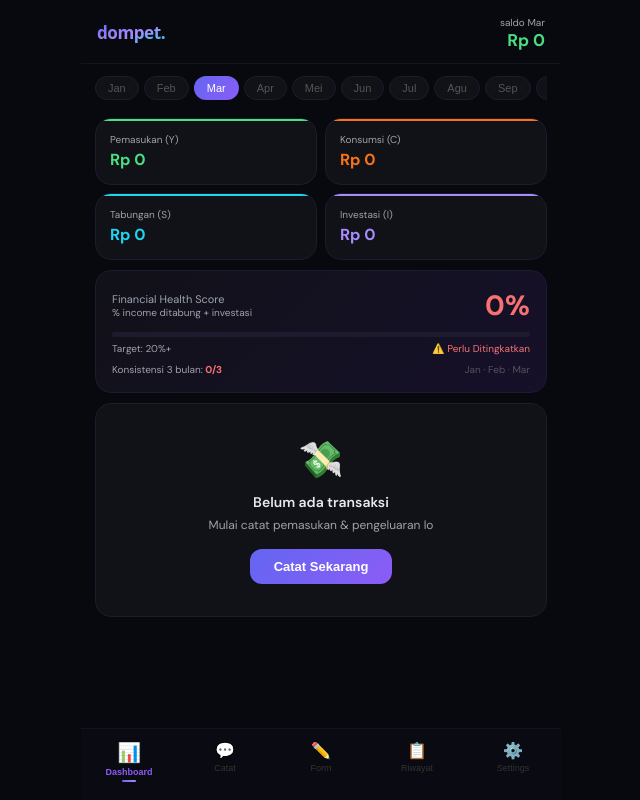
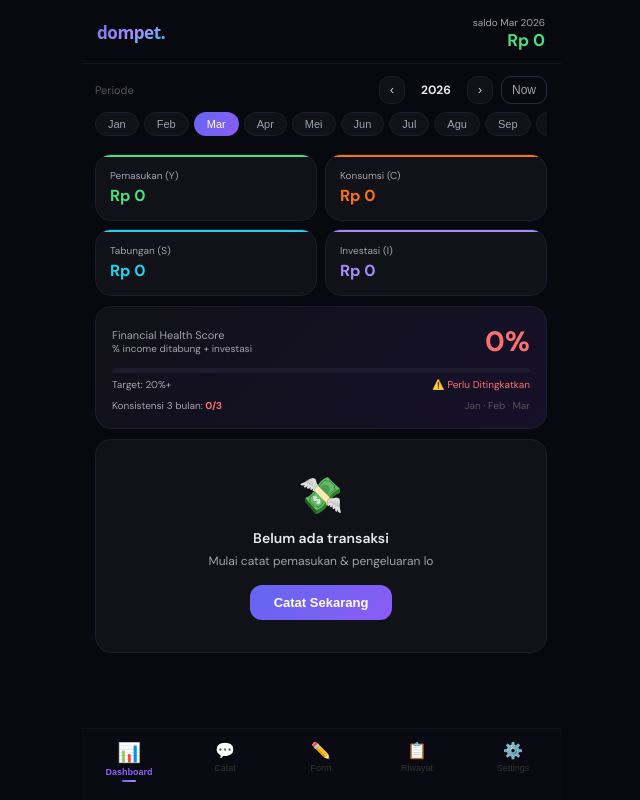
Before and after one commit to Lockstock13/Dompet, a React (Vite) app: page / in a window 1280 px wide. Both pictures are taken after a click on the button "Lewati, pakai parsing lokal". Shown: the whole page, without its empty margins (319-959 px from the left). Built offline with nearby package versions, Linux system fonts and the light colour scheme.

Commit message:
Refine dashboard period controls and clarity

```diff
--- a/src/App.jsx
+++ b/src/App.jsx
@@ -147,6 +147,7 @@ export default function App() {
   const [transactions, setTransactions] = useState([]);
   const [activeTab, setActiveTab] = useState("dashboard");
   const [selectedMonth, setSelectedMonth] = useState(new Date().getMonth());
+  const [selectedYear, setSelectedYear] = useState(new Date().getFullYear());
   const [chatMsgs, setChatMsgs] = useState([{ role:"assistant", text:"Hei! Catat transaksi lo dengan natural.\n\nContoh:\n• \"makan siang 45rb\"\n• \"gajian 8jt\"\n• \"side job foto 1.8jt\"\n• \"cicilan HP 1.2jt\" 💸" }]);
   const [chatInput, setChatInput] = useState("");
   const [parsing, setParsing] = useState(false);
@@ -197,7 +198,7 @@ export default function App() {
   };
 
   // Stats
-  const yr = new Date().getFullYear();
+  const yr = selectedYear;
   const monthTxs = transactions.filter(t => { const d = new Date(t.date); return d.getMonth()===selectedMonth && d.getFullYear()===yr; });
   const totalY = monthTxs.filter(t=>t.type==="income").reduce((s,t)=>s+t.amount,0);
   const totalC = monthTxs.filter(t=>t.type==="expense").reduce((s,t)=>s+t.amount,0);
@@ -576,7 +577,7 @@ Return ONLY this JSON (no markdown, no explanation):
     {name:"Konsumsi",value:totalC,color:"#f97316"},
     {name:"Tabungan",value:totalS,color:"#22d3ee"},
     {name:"Investasi",value:totalI,color:"#a78bfa"},
-    {name:"Sisa",value:Math.max(balance,0),color:"#4ade80"},
+    {name:"Saldo",value:Math.max(balance,0),color:"#94a3b8"},
   ].filter(d=>d.value>0);
 
   const barData = MONTHS.map((m,i) => {
@@ -667,26 +668,36 @@ Return ONLY this JSON (no markdown, no explanation):
       {/* Header */}
       <div style={{padding:"16px 16px 12px",position:"sticky",top:0,background:"#08080f",zIndex:10,borderBottom:"1px solid #141420"}}>
         <div style={{display:"flex",justifyContent:"space-between",alignItems:"center"}}>
-          <div style={{transform:"translateY(-1px)"}}><Wordmark size={22} gradientId="wmHeader" /></div>
-          <div style={{textAlign:"right"}}>
-            <div style={{fontSize:10,color:"#a1a1aa"}}>saldo {MONTHS[selectedMonth]}</div>
-            <div style={{fontSize:17,fontWeight:700,color:balance>=0?"#4ade80":"#f87171"}}>{formatShort(balance)}</div>
+            <div style={{transform:"translateY(-1px)"}}><Wordmark size={22} gradientId="wmHeader" /></div>
+            <div style={{textAlign:"right"}}>
+              <div style={{fontSize:10,color:"#a1a1aa"}}>saldo {MONTHS[selectedMonth]} {yr}</div>
+              <div style={{fontSize:17,fontWeight:700,color:balance>=0?"#4ade80":"#f87171"}}>{formatShort(balance)}</div>
+            </div>
           </div>
         </div>
-      </div>
 
       <div style={{padding:"12px 14px 0"}}>
 
         {/* DASHBOARD */}
         {activeTab==="dashboard" && (
           <div className="fade">
+            {/* Year controls */}
+            <div style={{display:"flex",justifyContent:"space-between",alignItems:"center",marginBottom:8}}>
+              <div style={{fontSize:11,color:"#52525b"}}>Periode</div>
+              <div style={{display:"flex",alignItems:"center",gap:8}}>
+                <button onClick={()=>setSelectedYear(y=>y-1)} style={{padding:"6px 10px",borderRadius:10,background:"#111118",border:"1px solid #1c1c2e",color:"#cbd5e1",fontSize:12}}>‹</button>
+                <div style={{fontSize:12,fontWeight:700,color:"#e8e8f0",minWidth:46,textAlign:"center"}}>{yr}</div>
+                <button onClick={()=>setSelectedYear(y=>y+1)} style={{padding:"6px 10px",borderRadius:10,background:"#111118",border:"1px solid #1c1c2e",color:"#cbd5e1",fontSize:12}}>›</button>
+                <button onClick={()=>{const d=new Date();setSelectedYear(d.getFullYear());setSelectedMonth(d.getMonth());}} style={{padding:"6px 10px",borderRadius:10,background:"transparent",border:"1px solid #2a2a3e",color:"#9ca3af",fontSize:12}}>Now</button>
+              </div>
+            </div>
             {/* Month picker */}
             <div style={{display:"flex",gap:5,overflowX:"auto",paddingBottom:10,marginBottom:8}}>
               {MONTHS.map((m,i)=>(
                 <button key={i} onClick={()=>setSelectedMonth(i)} style={{
                   padding:"5px 12px",borderRadius:50,fontSize:11,fontWeight:500,whiteSpace:"nowrap",flexShrink:0,
                   background:selectedMonth===i?"linear-gradient(135deg,#6366f1,#8b5cf6)":"#111118",
-                  color:selectedMonth===i?"white":"#555",
+                  color:selectedMonth===i?"white":"#9ca3af",
                   border:"1px solid "+(selectedMonth===i?"transparent":"#1c1c2e"),
                 }}>{m}</button>
               ))}
@@ -738,7 +749,7 @@ Return ONLY this JSON (no markdown, no explanation):
                 <div style={{fontSize:11,color:"#6366f1",marginBottom:5,fontWeight:600}}>💡 Insight</div>
                 <div style={{fontSize:12,color:"#cbd5e1",lineHeight:1.6}}>
                   {totalC>totalY*0.7?`Konsumsi lo ${Math.round((totalC/totalY)*100)}% dari income. Coba kurangi pengeluaran non-esensial.`
-                  :healthScore>=20?`Keren! Lo udah nabung ${healthScore}% dari income bulan ini. Keep it up! 💪`
+                  :healthScore>=healthTarget?`Keren! Lo udah nabung ${healthScore}% dari income bulan ini. Keep it up! 💪`
                   :`Lo masih punya sisa ${formatShort(balance)}. Pertimbangkan untuk ditabung atau diinvestasikan.`}
                 </div>
               </div>
```
